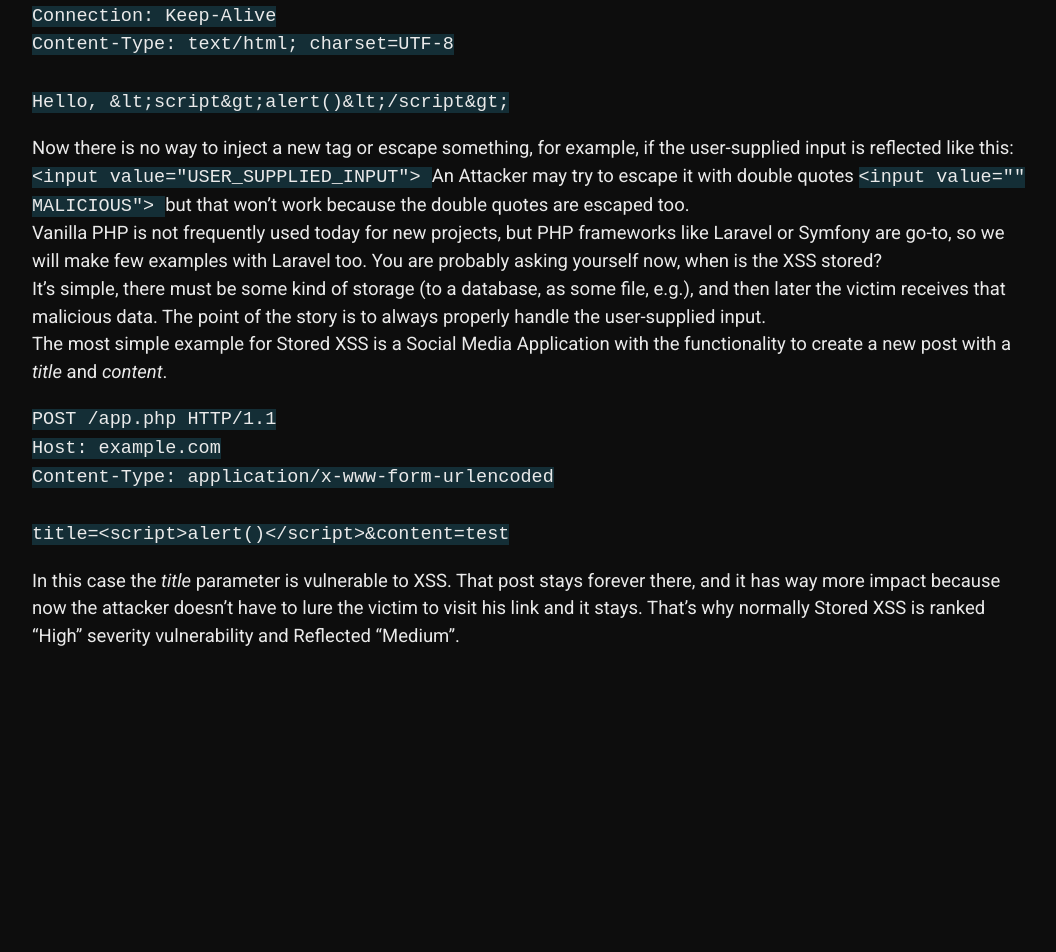
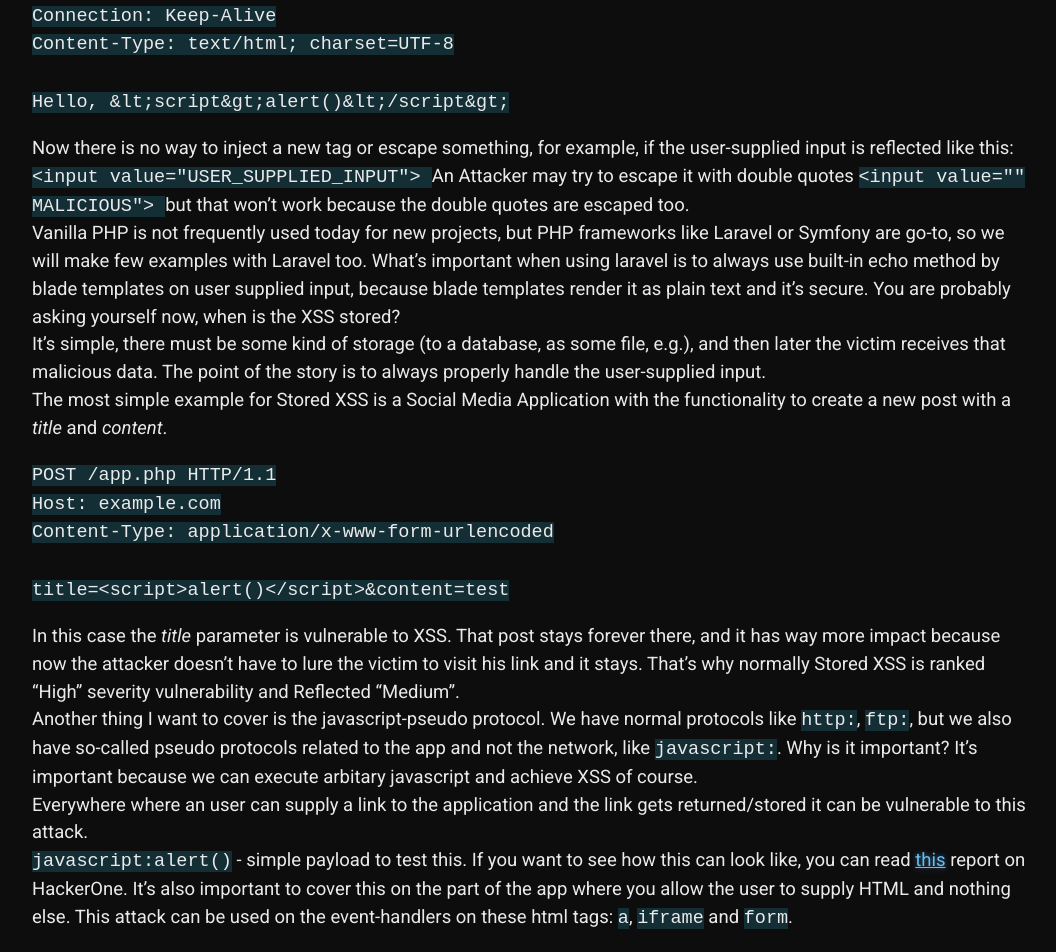
Before and after one commit to 20kilograma/blog, a Jekyll site: the page built from php-sec.md, in a window 1280 px wide and 1400 px high, scrolled down 2763 px. Shown: the part 448-1400 px from the top of the window, without its empty margins (108-1164 px from the left). Built offline with Jekyll 4.4.1, drawn with Linux system fonts in a browser that asks for light colours; some web fonts are replaced; our own code applies the rules of GitHub Pages for plain Markdown files; before the commit the page ends 3882 px from its top, so only the background shows below that.

Commit message:
Update php-sec.md

```diff
--- a/php-sec.md
+++ b/php-sec.md
@@ -75,7 +75,7 @@ An Attacker may try to escape it with double quotes
 &lt;input value="" MALICIOUS">
 </code>
 but that won't work because the double quotes are escaped too. <br>
-Vanilla PHP is not frequently used today for new projects, but PHP frameworks like Laravel or Symfony are go-to, so we will make few examples with Laravel too. You are probably asking yourself now, when is the XSS stored? <br>
+Vanilla PHP is not frequently used today for new projects, but PHP frameworks like Laravel or Symfony are go-to, so we will make few examples with Laravel too. What's important when using laravel is to always use built-in echo method by blade templates on user supplied input, because blade templates render it as plain text and it's secure. You are probably asking yourself now, when is the XSS stored? <br>
 It's simple, there must be some kind of storage (to a database, as some file, e.g.), and then later the victim receives that malicious data. The point of the story is to always properly handle the user-supplied input. <br>
 The most simple example for Stored XSS is a Social Media Application with the functionality to create a new post with a <i>title</i> and <i>content</i>.
 
@@ -86,3 +86,6 @@ title=&lt;script>alert()&lt;/script>&content=test<br>
 </code>
 
 In this case the <i>title</i> parameter is vulnerable to XSS. That post stays forever there, and it has way more impact because now the attacker doesn't have to lure the victim to visit his link and it stays. That's why normally Stored XSS is ranked "High" severity vulnerability and Reflected "Medium".
+<br>
+Another thing I want to cover is the javascript-pseudo protocol. We have normal protocols like <code>http:</code>, <code>ftp:</code>, but we also have so-called pseudo protocols related to the app and not the network, like <code>javascript:</code>. Why is it important? It's important because we can execute arbitary javascript and achieve XSS of course. <br>
+Everywhere where an user can supply a link to the application and the link gets returned/stored it can be vulnerable to this attack. <br><code>javascript:alert()</code> - simple payload to test this. If you want to see how this can look like, you can read <a href="https://hackerone.com/reports/1930763" target="_blank">this</a> report on HackerOne. It's also important to cover this on the part of the app where you allow the user to supply HTML and nothing else. This attack can be used on the event-handlers on these html tags: <code>a</code>, <code>iframe</code> and <code>form</code>.
```
